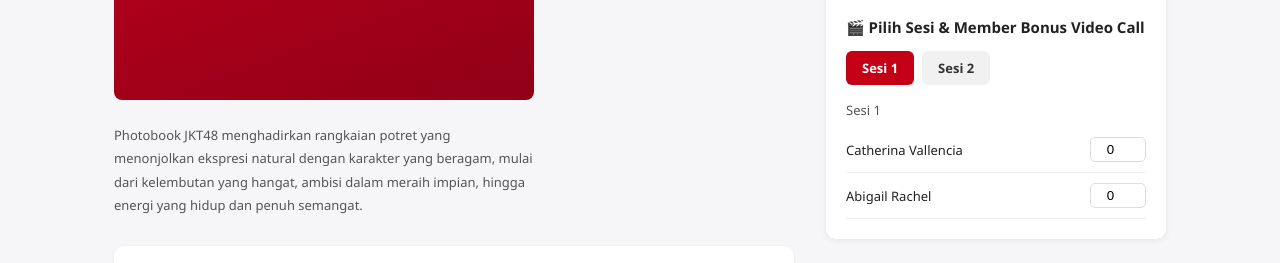
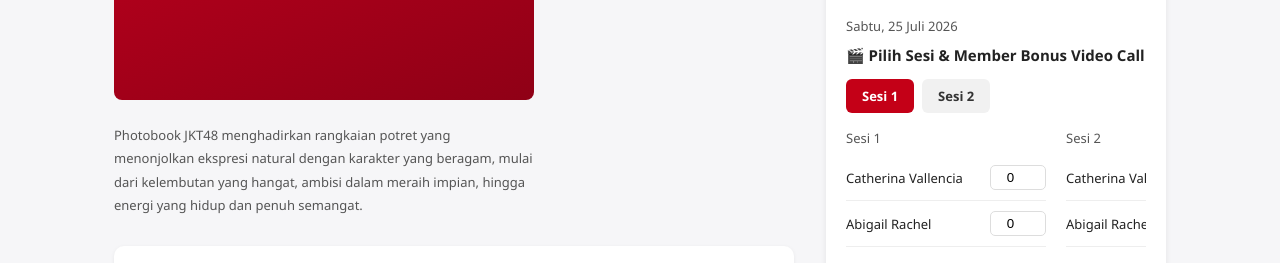
Before and after one commit to danyirfansyah/coba-ekstensi-joki-atip-jkt48, a website: page purchase.html in a window 1280 px wide. Both pictures are taken after a click on the button "Beli Digital Photobook". Shown: the part 507-770 px from the top of the page. Drawn offline with Linux system fonts and the light colour scheme.

Commit message:
Fix DOM Radar date-validation false negative in session picker
content.js's DOM Radar now validates each session column against a
p.font-bold date label found via .closest('.mt-4') -> querySelector.
Without a dedicated date label as the first font-bold <p>, it was
matching a member name instead, failing the date check and rejecting
every column regardless of session number.

Add #session-date-label as the first child of #session-block (which
now carries class="mt-4") so the bot finds the right text.

```diff
--- a/purchase.html
+++ b/purchase.html
@@ -92,7 +92,11 @@
           <div id="timetable" style="overflow-x:auto;"></div>
         </div>
 
-        <div id="session-block" style="display:none;">
+        <div id="session-block" class="mt-4" style="display:none;">
+          <!-- label tanggal ini HARUS jadi <p class="font-bold"> pertama di dalam container,
+               soalnya DOM Radar bot (content.js) nyari container via .closest('.mt-4') lalu
+               ambil querySelector('p.font-bold') PERTAMA buat validasi tanggal per-kolom sesi. -->
+          <p class="font-bold" id="session-date-label" style="font-size:13px;color:#555;margin-bottom:10px;"></p>
           <h4 style="font-size:15px;margin-bottom:14px;">&#127916; Pilih Sesi &amp; Member Bonus Video Call</h4>
           <div class="grid" id="session-tabs" style="display:flex;gap:8px;margin-bottom:16px;"></div>
           <div id="session-columns"></div>
@@ -205,10 +209,11 @@
     $("date-combobox").textContent = d.label;
     $("date-combobox").setAttribute("aria-expanded", "false");
     $("date-popover").style.display = "none";
+    $("session-date-label").textContent = d.label;
     currentSessionIndex = 0;
     $("session-block").style.display = "block";
     renderSessionTabs();
-    renderSessionColumn();
+    renderSessionColumns();
   }
 
   $("date-combobox").addEventListener("click", () => {
@@ -222,12 +227,16 @@
   });
   $("date-search").addEventListener("input", () => renderDateOptions($("date-search").value));
 
+  // Tab & kolom sesi dirender SEKALIGUS buat semua sesi di tanggal terpilih (bukan gantian),
+  // soalnya bot (DOM Radar di content.js) butuh nge-scan ".group/session" multi-kolom
+  // buat dukung target session "Bebas" (bebas_awal/bebas_akhir cari lintas sesi 1-8).
   function renderSessionTabs() {
     const wrap = $("session-tabs");
     wrap.innerHTML = "";
     selectedDateObj.sessions.forEach((s, i) => {
       const tab = document.createElement("div");
       tab.textContent = s.name;
+      tab.dataset.sessionIndex = i;
       tab.className = i === currentSessionIndex ? "bg-primary text-white" : "";
       tab.style.cssText =
         "padding:8px 16px;border-radius:6px;cursor:pointer;font-size:13px;font-weight:600;" +
@@ -235,19 +244,23 @@
       tab.addEventListener("click", () => {
         currentSessionIndex = i;
         renderSessionTabs();
-        renderSessionColumn();
+        const col = document.querySelector(`.group\\/session[data-session-index="${i}"]`);
+        if (col) col.scrollIntoView({ behavior: "smooth", inline: "start", block: "nearest" });
       });
       wrap.appendChild(tab);
     });
   }
 
-  function renderSessionColumn() {
+  function renderSessionColumns() {
     const wrap = $("session-columns");
     wrap.innerHTML = "";
-    const s = selectedDateObj.sessions[currentSessionIndex];
+    wrap.style.cssText = "display:flex;gap:20px;overflow-x:auto;padding-bottom:8px;";
 
+    selectedDateObj.sessions.forEach((s, sIdx) => {
       const col = document.createElement("div");
       col.className = "group/session";
+      col.dataset.sessionIndex = sIdx;
+      col.style.cssText = "flex:0 0 200px;";
 
       const header = document.createElement("div");
       header.className = "font-bold pb-2";
@@ -301,6 +314,7 @@
       });
 
       wrap.appendChild(col);
+    });
   }
 
   $("btn-beli-photobook").addEventListener("click", () => {
@@ -309,11 +323,12 @@
     $("page-h1").textContent = "Bonus Video Call - Digital Photobook";
     selectedDateObj = SCHEDULE[0];
     $("date-combobox").textContent = "-- Pilih Tanggal --";
+    $("session-date-label").textContent = SCHEDULE[0].label;
     currentSessionIndex = 0;
     bonusCart = [];
     $("session-block").style.display = "block";
     renderSessionTabs();
-    renderSessionColumn();
+    renderSessionColumns();
   });
 
   // ================= STAGE 3: KONFIRMASI PEMBELIAN =================
@@ -443,7 +458,7 @@
     cb.checked = isSoldOut(name);
     cb.addEventListener("change", () => {
       setSoldOut(name, cb.checked);
-      if ($("stage-bonus").style.display !== "none") renderSessionColumn();
+      if ($("stage-bonus").style.display !== "none") renderSessionColumns();
       renderTimetable();
     });
     label.appendChild(cb);
```
Lines whose indentation alone changed are shown as unchanged.
